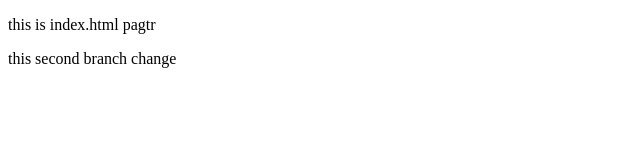
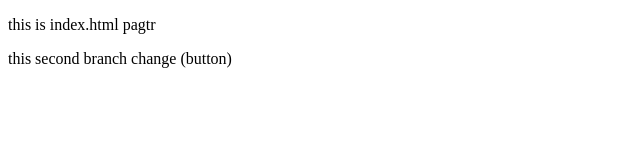
Before and after one commit to Siddharthh18/Epack, a plain HTML site: page index.html in a window 1280 px wide. Shown: the full height of the page, 0-640 px from the left. Drawn offline with Linux system fonts and the light colour scheme.

```diff
--- a/index.html
+++ b/index.html
@@ -7,6 +7,6 @@
 </head>
 <body>
     <p>this is index.html pagtr</p>
-    <p>this second branch change</p>
+    <p>this second branch change (button)</p>
 </body>
 </html>
```
